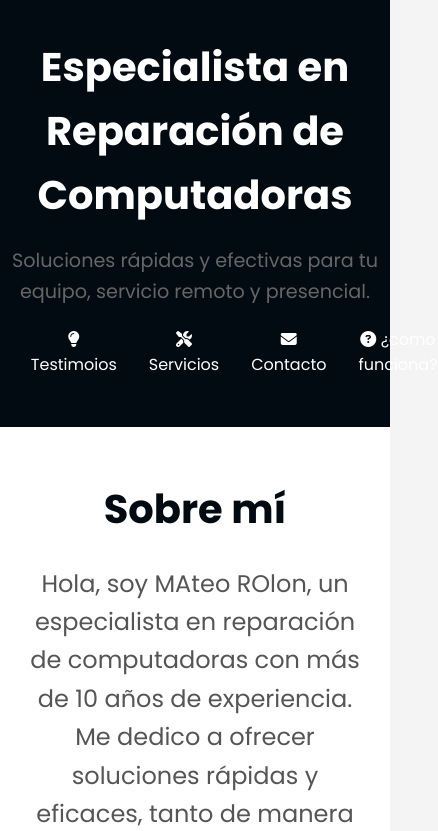
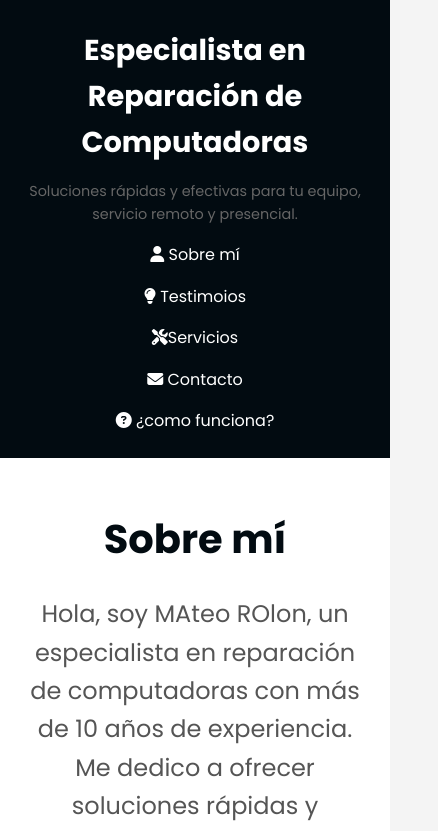
Before and after one commit to MateoRolon/Mi-Web, a plain HTML site: page index.html in a window 390 px wide. Shown: the top 831 px of the page, 438 px wide, since content can reach past the window. Drawn offline with Linux system fonts and the light colour scheme.

```diff
--- a/styles.css
+++ b/styles.css
@@ -25,15 +25,16 @@
 }
 
 header h1 {
-    font-size: 2.5rem;
+    font-size: 2rem;
     margin-bottom: 0.5rem;
     font-weight: 700;
 }
 
 header p {
-    font-size: 1.2rem;
+    font-size: 1rem;
 }
 
+/* Navegación */
 nav ul {
     list-style: none;
     padding: 0;
@@ -41,10 +42,11 @@
     justify-content: center;
     gap: 2rem;
     margin-top: 1rem;
+    flex-wrap: wrap; /* Permite que los elementos se envuelvan en varias filas */
 }
 
 nav ul li {
-    font-size: 1rem;
+    font-size: 0.9rem;
 }
 
 nav ul li a {
@@ -55,6 +57,26 @@
 
 nav ul li a:hover {
     color: #ffcc00;
+}
+
+/* Media query para pantallas pequeñas */
+@media (max-width: 768px) {
+    nav ul {
+        flex-direction: column; /* Cambia los elementos a una lista vertical */
+        gap: 1rem;
+    }
+
+    header h1 {
+        font-size: 1.8rem;
+    }
+
+    header p {
+        font-size: 0.9rem;
+    }
+
+    nav ul li {
+        font-size: 1rem;
+    }
 }
 
 /* Sección */
```
Also changed, not shown: index.html (line endings or trailing spaces), script.js (line endings or trailing spaces).
